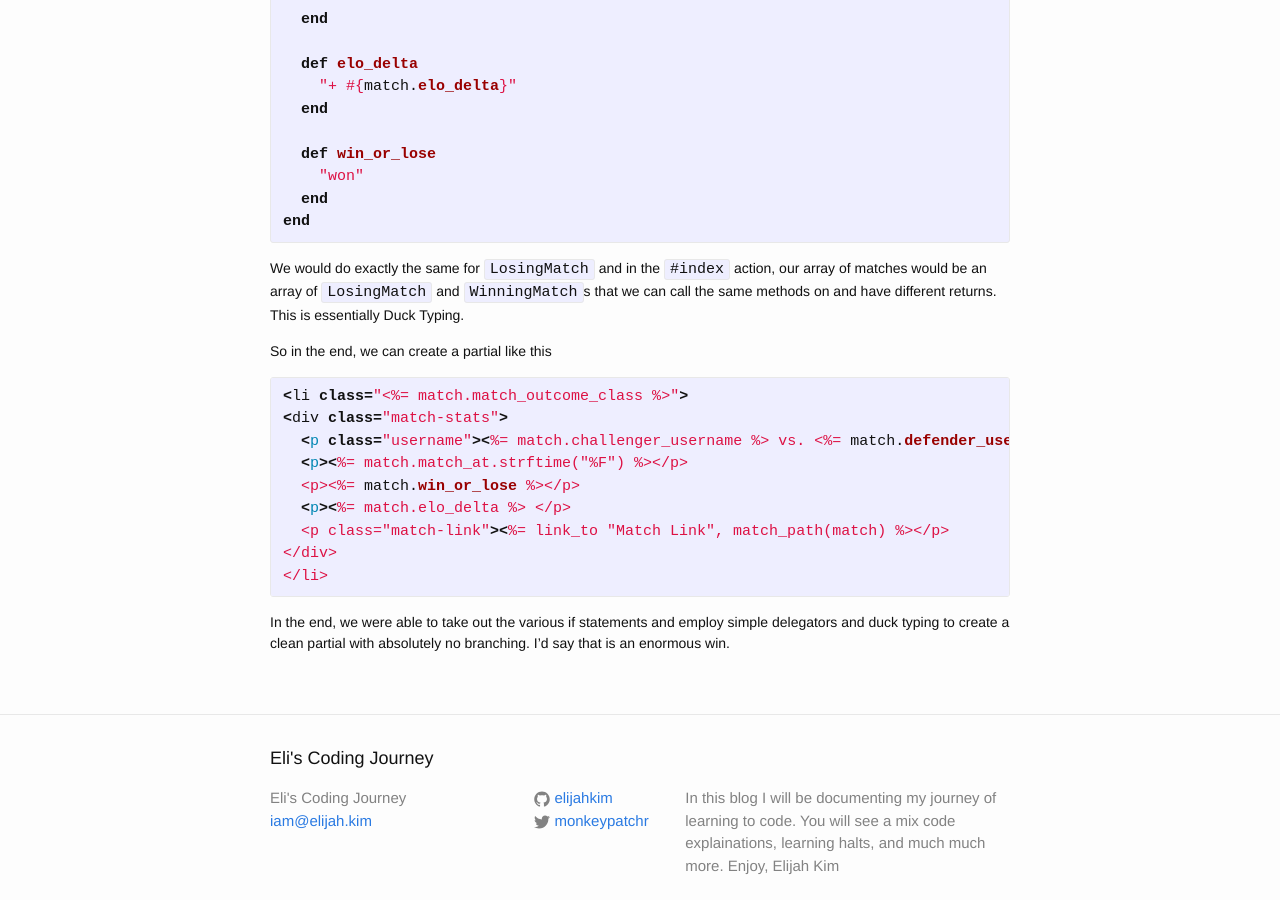
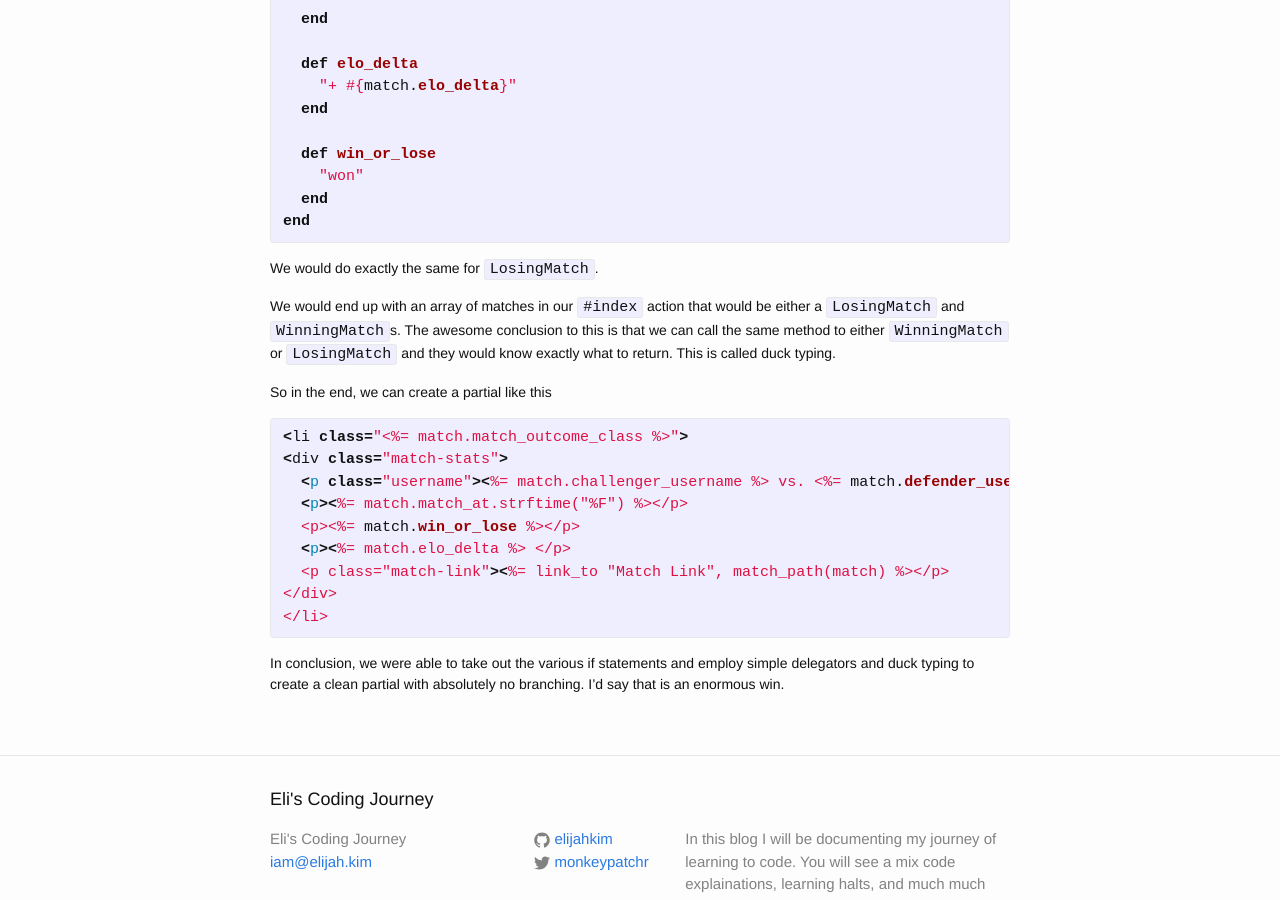
Before and after one commit to elijahkim/blog, a Jekyll site: the page built from _posts/2015-1-23-cleaner-views-with-simple-delegators.markdown, in a window 1280 px wide and 900 px high, scrolled down 1765 px. Built offline with Jekyll 4.4.1, drawn with Linux system fonts in a browser that asks for light colours.

Commit message:
made some edits

```diff
--- a/_posts/2015-1-23-cleaner-views-with-simple-delegators.markdown
+++ b/_posts/2015-1-23-cleaner-views-with-simple-delegators.markdown
@@ -86,10 +86,13 @@ class WinningMatch < SimpleDelegator
 end
 {% endhighlight %}
 
-We would do exactly the same for `LosingMatch` and in the `#index` action, our
-array of matches would be an array of `LosingMatch` and `WinningMatch`s that we
-can call the same methods on and have different returns. This is essentially
-Duck Typing.
+We would do exactly the same for `LosingMatch`.
+
+We would end up with an array of matches in our `#index` action
+that would be either a `LosingMatch` and `WinningMatch`s. The awesome conclusion
+to this is that we can call the same method to either `WinningMatch` or
+`LosingMatch` and they would know exactly what to return. This is called duck
+typing.
 
 So in the end, we can create a partial like this
 
@@ -105,6 +108,6 @@ So in the end, we can create a partial like this
 </li>
 {% endhighlight %}
 
-In the end, we were able to take out the various if statements and employ simple
+In conclusion, we were able to take out the various if statements and employ simple
 delegators and duck typing to create a clean partial with absolutely no
 branching. I'd say that is an enormous win.
```
